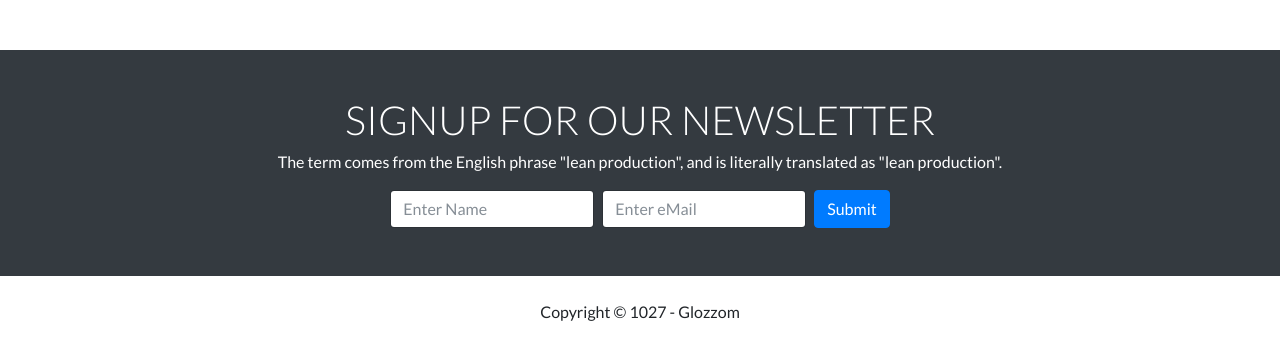
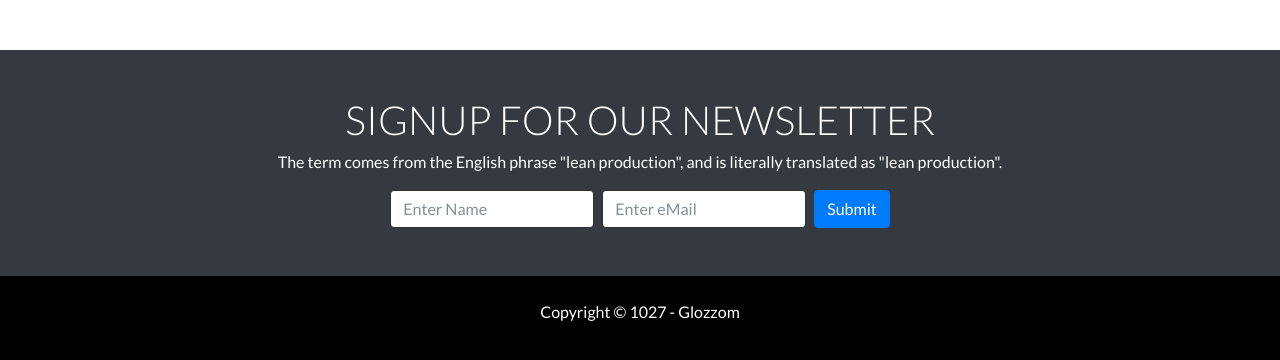
Before and after one commit to locaulker/glozzomTheme, a website: page src/index.html in a window 1280 px wide. Shown: the part 2634-2994 px from the top of the page. Drawn offline with Linux system fonts and the light colour scheme; some packages are replaced by stand-ins of ours; a script that the page names is missing.

Commit message:
Updated footer section

```diff
--- a/src/scss/style.scss
+++ b/src/scss/style.scss
@@ -100,3 +100,9 @@ body {
     color: #fff;
   }
 }
+
+/* Section: Footer */
+#main-footer {
+  background-color: #000;
+  color: #fff;
+}
```
Also changed, not shown: src/css/style.css.
